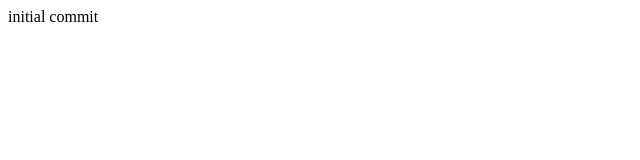
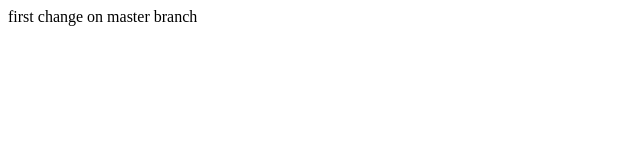
Before and after one commit to Simon-Dao/testing, a plain HTML site: page index.html in a window 1280 px wide. Shown: the whole page, without its empty margins (0-640 px from the left). Drawn offline with Linux system fonts and the light colour scheme.

Commit message:
first change on master branch

```diff
--- a/index.html
+++ b/index.html
@@ -7,6 +7,6 @@
     <title>Document</title>
 </head>
 <body>
-    initial commit
+    first change on master branch
 </body>
 </html>
```
